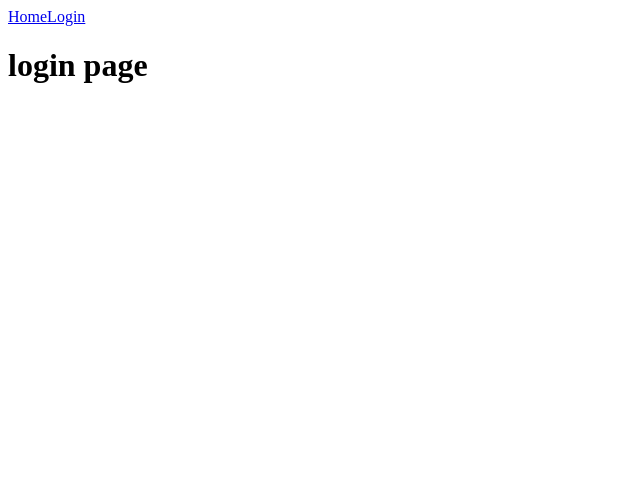
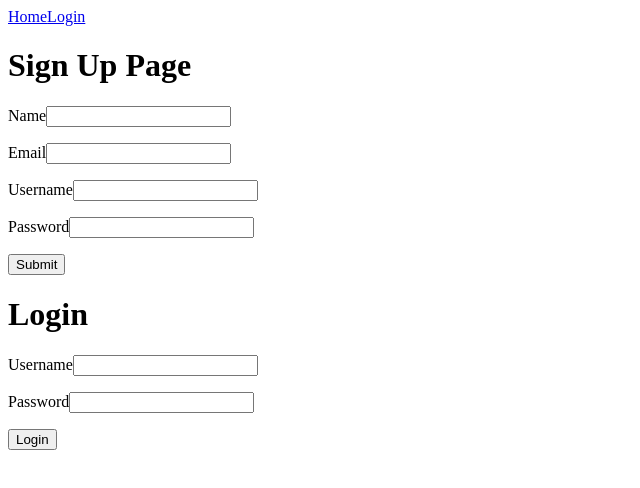
Before and after one commit to DevinCastro/BluesIt, a React (Create React App) app in the folder client/: page /login in a window 1280 px wide. Shown: the top 488 px of the page, without its empty margins (0-640 px from the left). Built offline with nearby package versions, Linux system fonts and the light colour scheme.

Commit message:
functional login

```diff
--- a/client/package.json
+++ b/client/package.json
@@ -7,6 +7,7 @@
     "@testing-library/jest-dom": "^4.2.4",
     "@testing-library/react": "^9.5.0",
     "@testing-library/user-event": "^7.2.1",
+    "axios": "^0.20.0",
     "react": "^16.13.1",
     "react-dom": "^16.13.1",
     "react-router-dom": "^5.2.0",
--- a/client/src/pages/Login/Login.js
+++ b/client/src/pages/Login/Login.js
@@ -1,11 +1,113 @@
-import React, { useEffect, useState } from 'react'
+import React, { useState } from 'react'
+import axios from 'axios'
+import { register } from '../../serviceWorker'
 // import API from '../../utils/API'
 
 const Login = () => {
 
+  const [registerState, setRegisterState] = useState({
+    name: '',
+    email: '',
+    username: '',
+    password: '',
+    lPassword: '',
+    lUsername: ''
+  })
+
+  registerState.handleRegister = event => {
+    event.preventDefault()
+    axios.post('/api/users/register', {
+      name: registerState.name,
+      email: registerState.email,
+      username: registerState.username,
+      password: registerState.password
+    })
+    .then(() => {
+      // console.log('Registered!')
+      setRegisterState({ ...registerState, name: '', email: '', username: '', password: ''})
+    })
+    .catch(err => console.log(err))
+  }
+
+  registerState.handleInputChange = event => {
+    setRegisterState({ ...registerState, [event.target.name]: event.target.value })
+    // console.log(registerState)
+  }
+
+  registerState.handleLogin = event => {
+    event.preventDefault()
+    // console.log('Logged In!')
+    axios.post('api/users/login', {
+      username: registerState.lUsername,
+      password: registerState.lPassword
+    })
+    .then(({ data: token }) => {
+      if (token) {
+        localStorage.setItem('user', token)
+        console.log('login success')
+        window.location = '/'
+      } else {
+        console.log('incorrect credentials')
+      }
+    })
+  }
+
   return (
     <>
-      <h1>login page</h1>
+      <h1>Sign Up Page</h1>
+      <form>
+        <p>
+          <label htmlFor="name">Name</label>
+          <input type="text"
+          name="name"
+          value={registerState.name}
+          onChange={registerState.handleInputChange} />
+        </p>
+        <p>
+          <label htmlFor="email">Email</label>
+          <input type="email"
+          name="email"
+          value={registerState.email}
+          onChange={registerState.handleInputChange}/>
+        </p>
+        <p>
+          <label htmlFor="username">Username</label>
+          <input type="text"
+          name="username"
+          value={registerState.username}
+          onChange={registerState.handleInputChange}/>
+        </p>
+        <p>
+          <label htmlFor="password">Password</label>
+          <input type="password"
+          name="password"
+          value={registerState.password}
+          onChange={registerState.handleInputChange}/>
+        </p>
+        <p>
+          <button onClick={registerState.handleRegister}>Submit</button>
+        </p>
+      </form>
+      <h1>Login</h1>
+      <form>
+        <p>
+          <label htmlFor="lUsername">Username</label>
+          <input type="text"
+          name="lUsername"
+          value={registerState.lUsername}
+          onChange={registerState.handleInputChange} />
+        </p>
+        <p>
+          <label htmlFor="lPassword">Password</label>
+          <input type="password"
+          name="lPassword"
+          value={registerState.lPassword}
+          onChange={registerState.handleInputChange} />
+        </p>
+        <p>
+          <button onClick={registerState.handleLogin}>Login</button>
+        </p>
+      </form>
     </>
   )
 }
```
Also changed, not shown: client/public/manifest.json, 1 other file (tests, documents, lock files or other folders).
